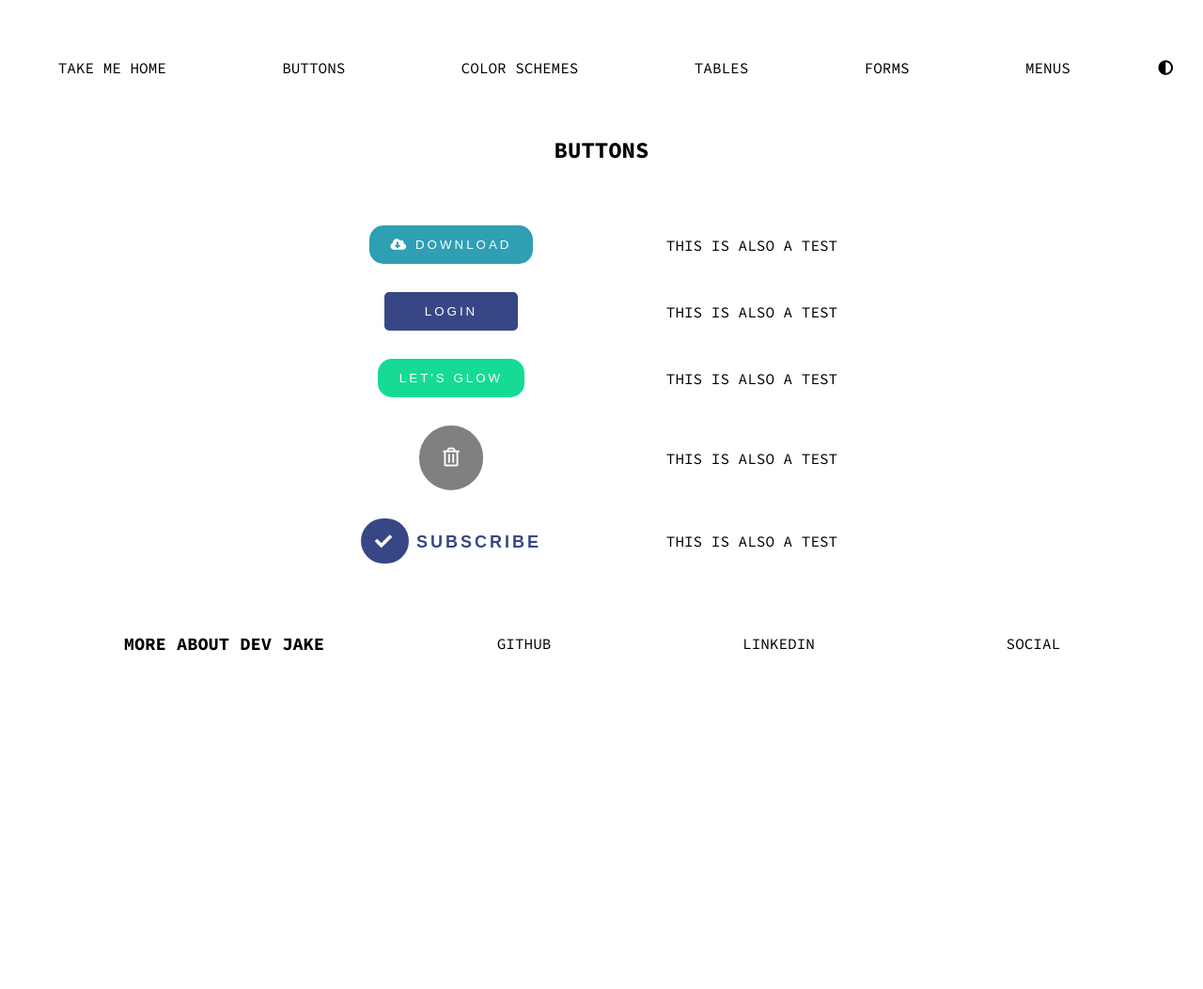
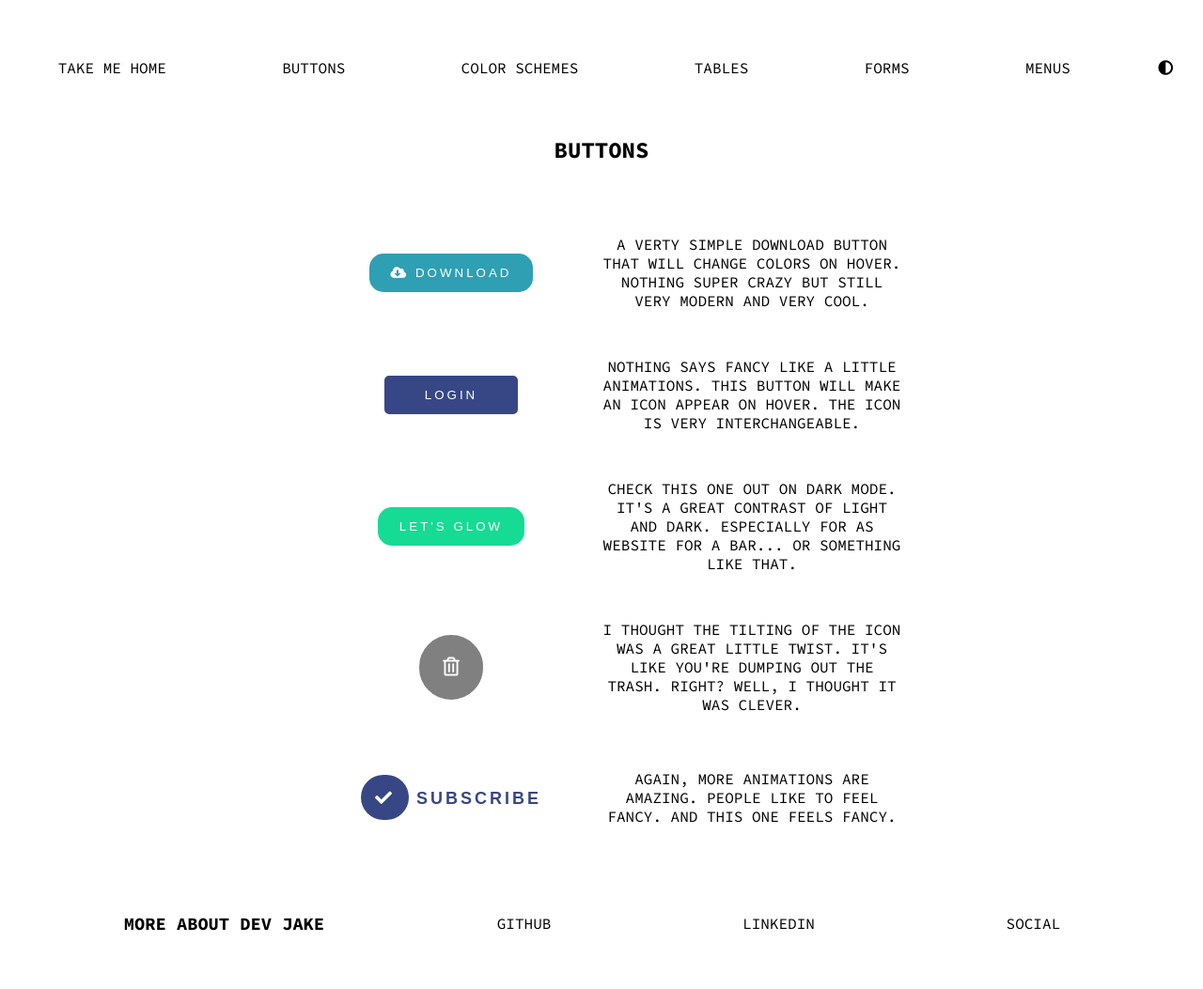
Before and after one commit to JakeWyMoore/sandbox, a Django app: page /simple-css/buttons in a window 1280 px wide. Shown: the whole page at 94% size. Before the commit the page ends 693 px from the top, so only its background shows below. Run offline with Django 3.2, Linux system fonts and the light colour scheme.

Commit message:
button page styles

```diff
--- a/apps/simple_css/static/simple_css/css/buttons.css
+++ b/apps/simple_css/static/simple_css/css/buttons.css
@@ -10,6 +10,7 @@ html {
     display: flex;
     justify-content: center;
     align-items: center;
+    padding: 25px;
 }
 .col-1 {
     width: 50%;
--- a/apps/simple_css/templates/buttons.html
+++ b/apps/simple_css/templates/buttons.html
@@ -59,7 +59,7 @@
                         <button class="download"><i class="fas fa-cloud-download-alt"></i> Download</button>
                     </div>
                     <div class="col-2">
-                        <p>This is also a test</p>
+                        <p>A verty simple download button that will change colors on hover. Nothing super crazy but still very modern and very cool.</p>
                     </div>
                 </div>
                 <div class="content">
@@ -67,7 +67,7 @@
                         <button class="login">Login</button>
                     </div>
                     <div class="col-2">
-                        <p>This is also a test</p>
+                        <p>Nothing says fancy like a little animations. This button will make an icon appear on hover. The icon is very interchangeable.</p>
                     </div>
                 </div>
                 <div class="content">
@@ -75,7 +75,7 @@
                         <button class="glow">Let's Glow</button>
                     </div>
                     <div class="col-2">
-                        <p>This is also a test</p>
+                        <p>Check this one out on dark mode. It's a great contrast of light and dark. Especially for as website for a bar... Or something like that.</p>
                     </div>
                 </div>
                 <div class="content">
@@ -83,7 +83,7 @@
                         <button class="trash"><i class="far fa-trash-alt"></i></button>
                     </div>
                     <div class="col-2">
-                        <p>This is also a test</p>
+                        <p>I thought the tilting of the icon was a great little twist. It's like you're dumping out the trash. Right? Well, I thought it was clever.</p>
                     </div>
                 </div>
                 <div class="content">
@@ -91,7 +91,7 @@
                         <button class="subscribe"><i class="fas fa-check"></i> Subscribe</button>
                     </div>
                     <div class="col-2">
-                        <p>This is also a test</p>
+                        <p>Again, more animations are amazing. People like to feel fancy. And this one feels fancy.</p>
                     </div>
                 </div>
             </div>
```
